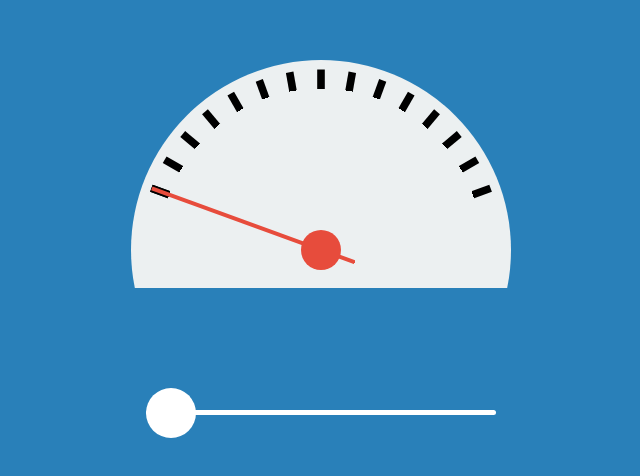
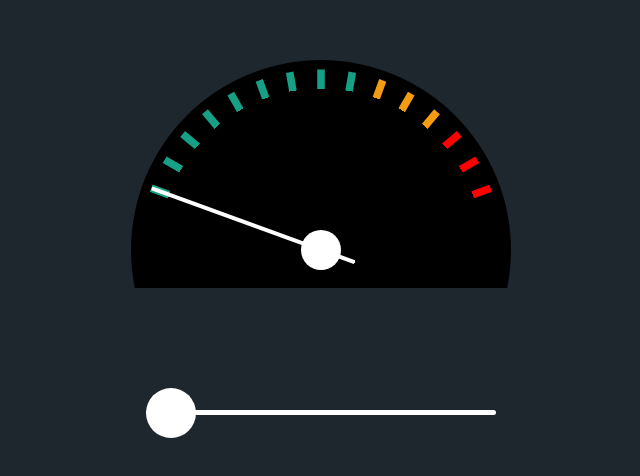
Before and after one commit to chegleev/VMeter, a plain HTML site: page index.html in a window 1280 px wide. Shown: the part 150-626 px from the top of the page, without its empty margins (319-959 px from the left). Drawn offline with Linux system fonts and the light colour scheme.

Commit message:
Update index.html

```diff
--- a/index.html
+++ b/index.html
@@ -5,7 +5,7 @@
 <title>VMeter</title>
 <style>
 body {
-  background: #2980b9;
+  background: #1e272e;
 }
 #all {
   position: absolute;
@@ -23,7 +23,7 @@ body {
   height: 380px;
   top: 50%;
   left: 50%;
-  background: linear-gradient(#ecf0f1 60%, #00000000 40%);
+  background: linear-gradient(#000000 60%, #00000000 40%);
   border-radius: 100%;
 }
 #minicircle {
@@ -34,12 +34,13 @@ body {
   height: 40px;
   top: 50%;
   left: 50%;
-  background: #e74c3c;
+  background: #ffffff;
   border-radius: 100%;
 }
 :root {
   --angle: -70deg;
   --lin:  -70deg;
+  --clr:  #16a085;
 }
 #arrow {
   z-index: 1;
@@ -49,7 +50,7 @@ body {
   height: 360px;
   top: 50%;
   left: 50%;
-  background: linear-gradient(#e74c3c 60%, #00000000 40%);
+  background: linear-gradient(#ffffff 60%, #00000000 40%);
   transform: rotate(var(--angle));
 }
 #rng {
@@ -77,7 +78,7 @@ input[type="range"]::-webkit-slider-thumb {
   height: 380px;
   top: 50%;
   left: 50%;
-  background: linear-gradient(to bottom, #000000 20px, #00000000 20px 360px, #00000000 360px);
+  background: linear-gradient(to bottom, var(--clr) 20px, #00000000 20px 360px, #00000000 360px);
   transform: rotate(var(--lin)) scale(0.95);
 }
 </style>
@@ -99,6 +100,12 @@ input[type="range"]::-webkit-slider-thumb {
   var c = -70;
 
   for(var i=0; i<15; i++) {
+    if(i>8 && i<12) {
+      v[i].style.setProperty('--clr', '#f39c12');
+    }
+    if(i>=12) {
+      v[i].style.setProperty('--clr', '#ff0000');
+    }
     v[i].style.setProperty('--lin', c + 'deg');
     c+=10;
   }
```
